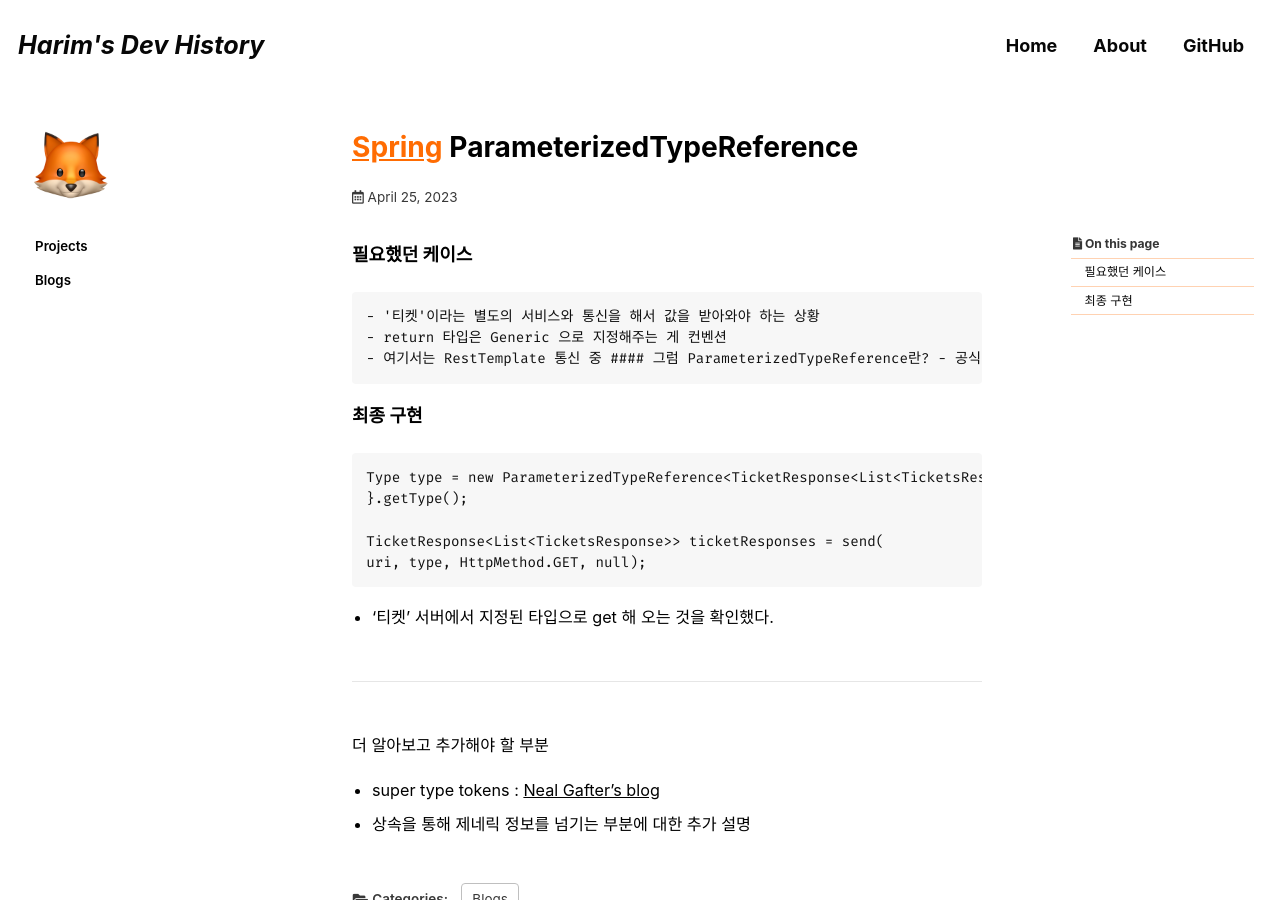
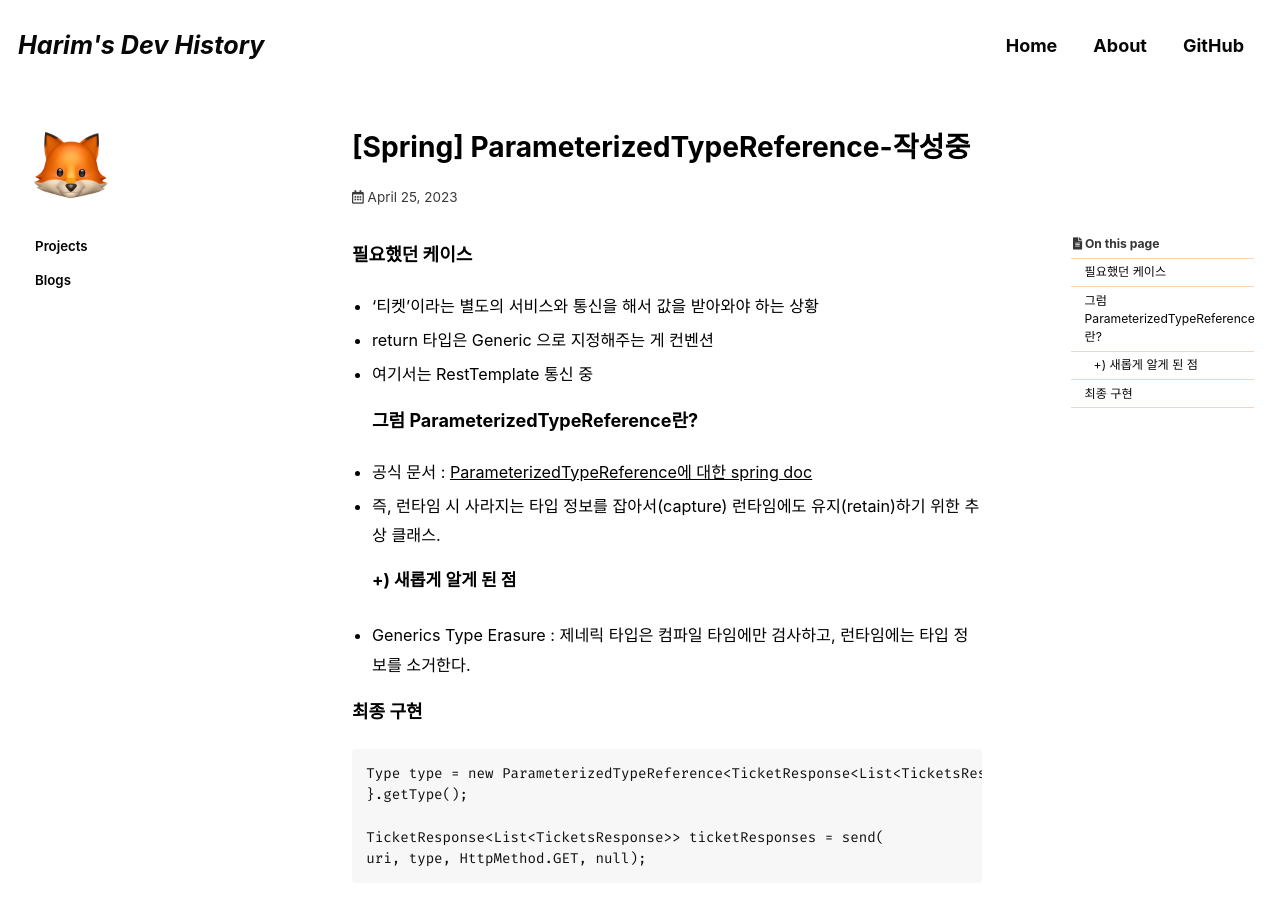
Before and after one commit to Harim2da/Harim2da.github.io, a Jekyll site: the page built from _posts/2023-04-25-parameterizedTypeReference.md, in a window 1280 px wide and 900 px high. Built offline with Jekyll 4.4.1, drawn with Linux system fonts in a browser that asks for light colours; cached includes are drawn as plain includes; some web fonts are replaced; comment, search, counter and statistics services are not loaded.

Commit message:
update 230425

```diff
--- a/_posts/2023-04-25-parameterizedTypeReference.md
+++ b/_posts/2023-04-25-parameterizedTypeReference.md
@@ -1,5 +1,5 @@
 ---
-title: "[Spring](작성중) ParameterizedTypeReference"
+title: "[Spring] ParameterizedTypeReference-작성중"
 excerpt: "ParameterizedTypeReference를 알아보자"
 
 categories:
@@ -16,9 +16,9 @@
 ---
 
 #### 필요했던 케이스
-	- '티켓'이라는 별도의 서비스와 통신을 해서 값을 받아와야 하는 상황
-	- return 타입은 Generic 으로 지정해주는 게 컨벤션
-	- 여기서는 RestTemplate 통신 중
+- '티켓'이라는 별도의 서비스와 통신을 해서 값을 받아와야 하는 상황
+- return 타입은 Generic 으로 지정해주는 게 컨벤션
+- 여기서는 RestTemplate 통신 중
 #### 그럼 ParameterizedTypeReference란?
 - 공식 문서 : [ParameterizedTypeReference에 대한 spring doc](https://docs.spring.io/spring-framework/docs/current/javadoc-api/org/springframework/core/ParameterizedTypeReference.html)
 - 즉, 런타임 시 사라지는 타입 정보를 잡아서(capture) 런타임에도 유지(retain)하기 위한 추상 클래스.
```
